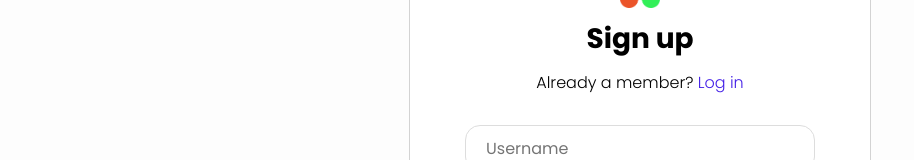
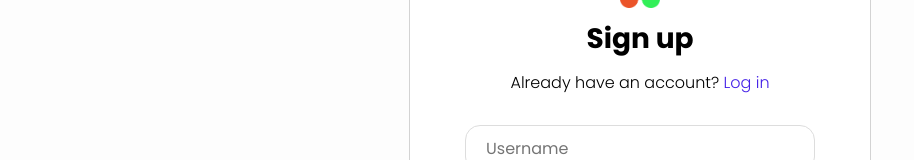
Before and after one commit to justinshane13/social-frontend-t, a React (Create React App) app: page /signup in a window 1280 px wide. Shown: the part 183-343 px from the top of the page, without its empty margins (0-914 px from the left). Built offline with nearby package versions, Linux system fonts and the light colour scheme.

Commit message:
update signup page cta

```diff
--- a/src/pages/Signup.js
+++ b/src/pages/Signup.js
@@ -31,7 +31,7 @@ const Signup = () => {
             <form className="login" onSubmit={handleSubmit}>
                 <img className='login-social-logo' src='images/Social-Logo.png' alt='Social logo' />
                 <h3 className="login-title">Sign up</h3>
-                <p className="login-to-signup">Already a member? <Link to="/login" className="link">Log in</Link></p>
+                <p className="login-to-signup">Already have an account? <Link to="/login" className="link">Log in</Link></p>
                 <input
                     type="text"
                     onChange={(e) => setUsername(e.target.value)}
```
